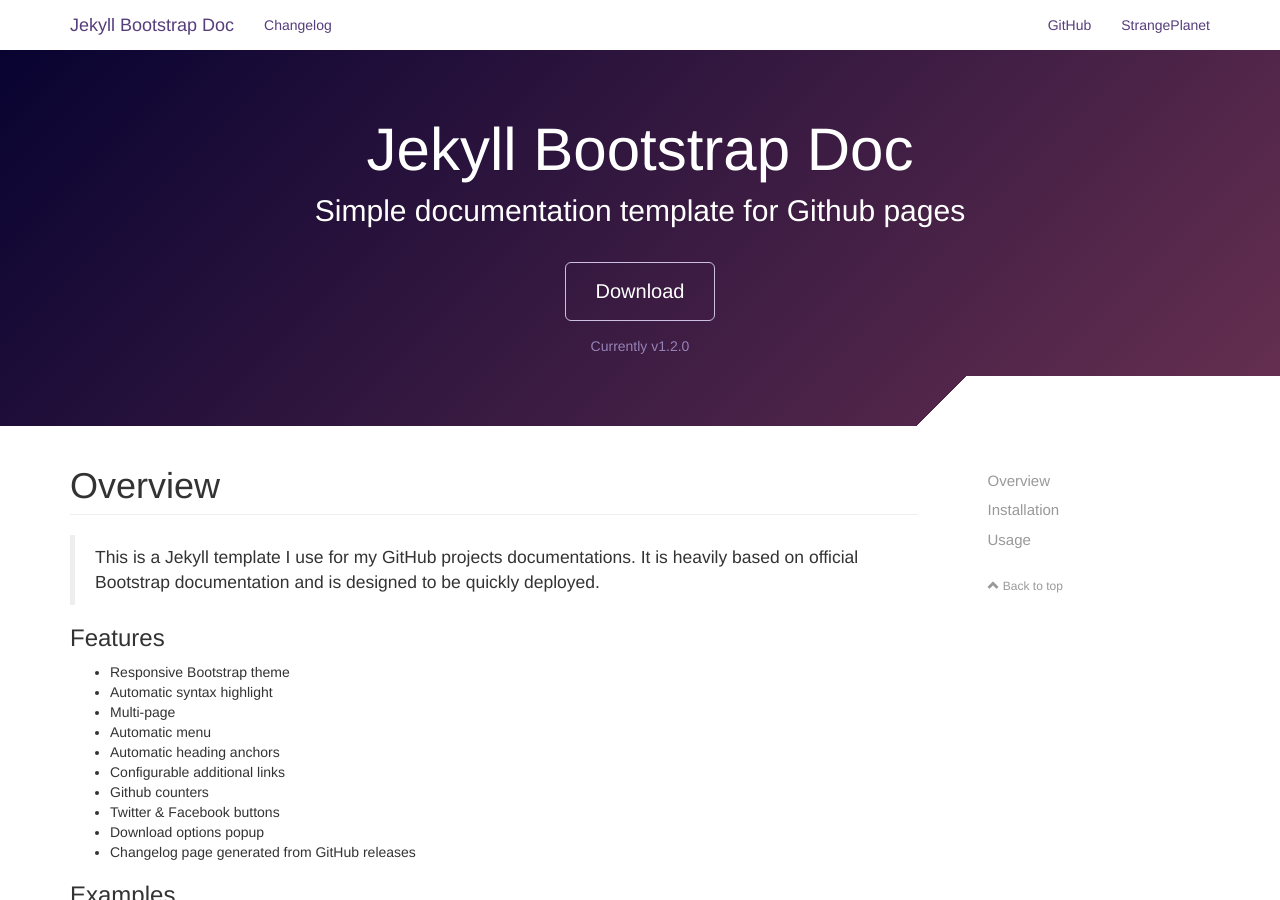
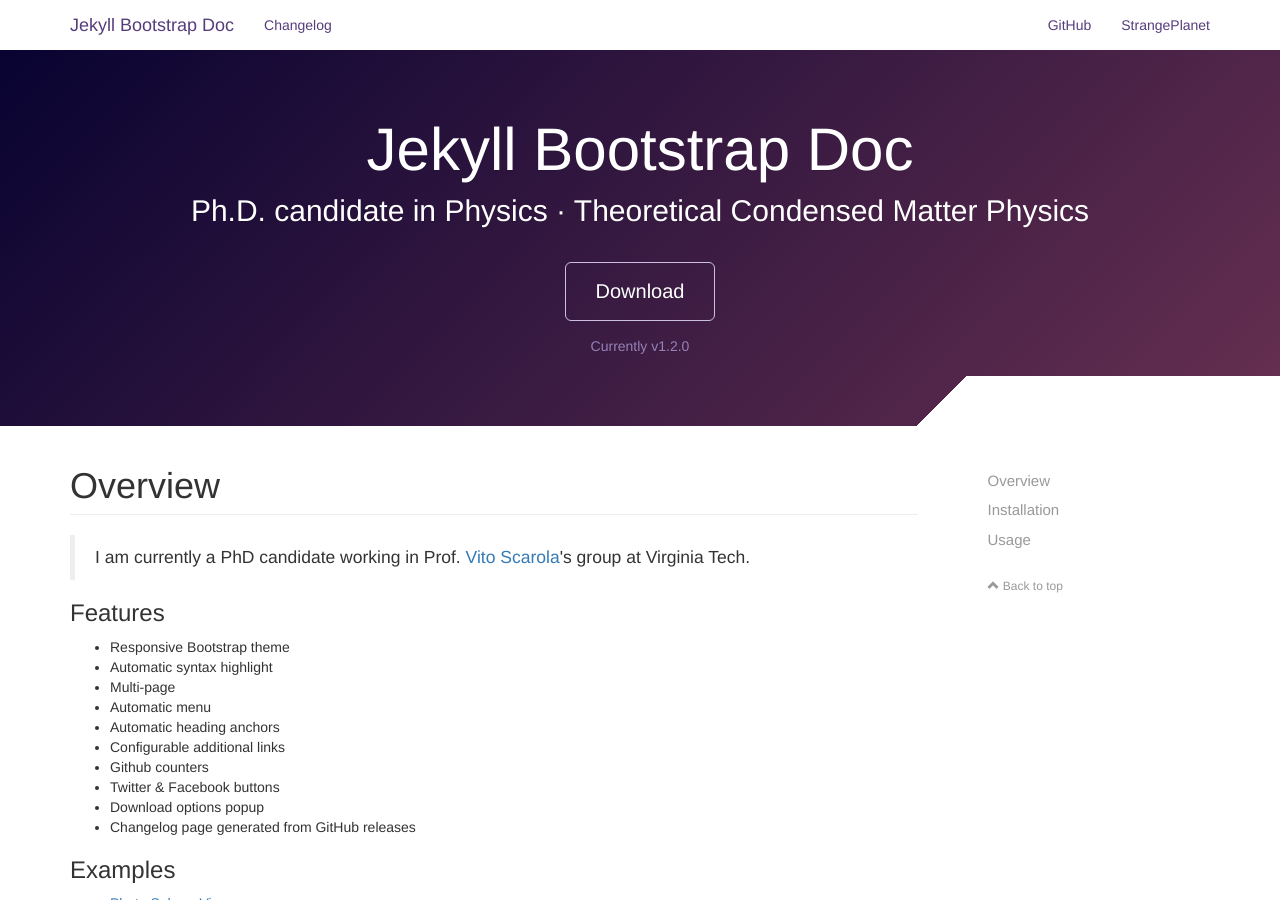
Before and after one commit to yanmi7/yanmi7.github.io, a Jekyll site: the page built from index.html, in a window 1280 px wide and 900 px high. Built offline with Jekyll 4.4.1, drawn with Linux system fonts in a browser that asks for light colours; nearby versions of some CDN libraries; comment, search, counter and statistics services are not loaded.

Commit message:
Add files via upload

```diff
--- a/index.html
+++ b/index.html
@@ -1,7 +1,7 @@
 ---
 layout: default
-title: Home
-description: Simple documentation template for Github pages
+title: Mi Yan
+description: Ph.D. candidate in Physics · Theoretical Condensed Matter Physics
 isHome: true
 ---
 
@@ -9,8 +9,7 @@
   <h1 id="overview" class="page-header">Overview</h1>
 
   <blockquote>
-    This is a Jekyll template I use for my GitHub projects documentations. It is heavily based on official Bootstrap
-    documentation and is designed to be quickly deployed.
+    I am currently a PhD candidate working in Prof. <a href="http://www1.phys.vt.edu/~scarola/">Vito Scarola</a>'s group at Virginia Tech.
   </blockquote>
 
   <h3 id="features">Features</h3>
```
